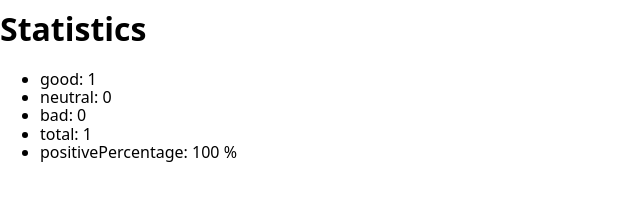
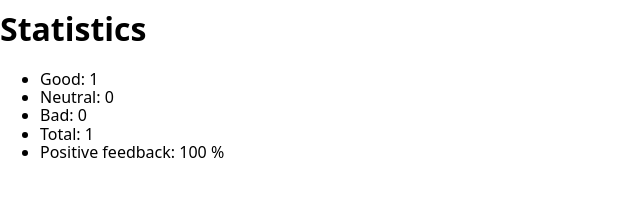
Before and after one commit to Dm3583/goit-react-hw-02-feedback, a React (Create React App) app: page / in a window 1280 px wide. Both pictures are taken after a click on the button "good". Shown: the part 163-364 px from the top of the page, without its empty margins (0-640 px from the left). Built offline with nearby package versions, Linux system fonts and the light colour scheme.

Commit message:
complite without styles

```diff
--- a/src/components/App.js
+++ b/src/components/App.js
@@ -1,8 +1,8 @@
 import React, { Component } from 'react';
-import FeedbackOptions from './FeedbackOptions/FeedbackOptions';
-import Statistics from './Statistics/Statistics';
-import Section from './Section/Section';
-import Notification from './Notification/Notification';
+import FeedbackOptions from './FeedbackOptions';
+import Statistics from './Statistics';
+import Section from './Section';
+import Notification from './Notification';
 
 class App extends Component {
   constructor() {
@@ -14,21 +14,27 @@ class App extends Component {
     };
   }
 
-  onClickGoodHandler = () => {
+  // onClickGoodHandler = () => {
+  //   this.setState(prevState => {
+  //     return { good: prevState.good + 1 };
+  //   });
+  // };
+
+  // onClickNeutralHandler = () => {
+  //   this.setState(prevState => {
+  //     return { neutral: prevState.neutral + 1 };
+  //   });
+  // };
+
+  // onClickBadHandler = () => {
+  //   this.setState(prevState => {
+  //     return { bad: prevState.bad + 1 };
+  //   });
+  // };
+
+  onFeedbackClickHandler = feedback => {
     this.setState(prevState => {
-      return { good: prevState.good + 1 };
-    });
-  };
-
-  onClickNeutralHandler = () => {
-    this.setState(prevState => {
-      return { neutral: prevState.neutral + 1 };
-    });
-  };
-
-  onClickBadHandler = () => {
-    this.setState(prevState => {
-      return { bad: prevState.bad + 1 };
+      return { [feedback]: prevState[feedback] + 1 };
     });
   };
 
@@ -45,42 +51,22 @@ class App extends Component {
   };
 
   render() {
+    const { good, neutral, bad } = this.state;
     return (
       <div>
-        {/* <h1>Please leave feedback</h1> */}
-
-        {/* <ul>
-          <li>
-            <button onClick={this.onClickGoodHandler}>good</button>
-          </li>
-          <li>
-            <button onClick={this.onClickNeutralHandler}>neutral</button>
-          </li>
-          <li>
-            <button onClick={this.onClickBadHandler}>bad</button>
-          </li>
-
-        </ul> */}
         <Section title={'Please leave feedback'}>
           <FeedbackOptions
             options={['good', 'neutral', 'bad']}
-            onLeaveFeedback={[
-              this.onClickGoodHandler,
-              this.onClickNeutralHandler,
-              this.onClickBadHandler,
-            ]}
+            onLeaveFeedback={this.onFeedbackClickHandler}
           />
         </Section>
 
-        {/* <h2>Statistics</h2> */}
         <Section title={'Statistics'}>
-          {this.state.good > 0 ||
-          this.state.neutral > 0 ||
-          this.state.bad > 0 ? (
+          {good > 0 || neutral > 0 || bad > 0 ? (
             <Statistics
-              good={this.state.good}
-              neutral={this.state.neutral}
-              bad={this.state.bad}
+              good={good}
+              neutral={neutral}
+              bad={bad}
               total={this.countTotalFeedback()}
               positivePercentage={this.countPositiveFeedbackPercentage()}
             />
@@ -88,14 +74,6 @@ class App extends Component {
             <Notification message={'No feedback given'} />
           )}
         </Section>
-
-        {/* <ul>
-          <li>good {this.state.good}</li>
-          <li>neutral {this.state.neutral}</li>
-          <li>bad {this.state.bad}</li>
-          <li>total {this.countTotalFeedback()}</li>
-          <li>Positive feedback {this.countPositiveFeedbackPercentage()}</li>
-        </ul> */}
       </div>
     );
   }
--- a/src/components/FeedbackOptions/FeedbackOptions.js
+++ b/src/components/FeedbackOptions/FeedbackOptions.js
@@ -4,10 +4,10 @@ import PropTypes from 'prop-types';
 const FeedbackOptions = ({ options, onLeaveFeedback }) => {
   return (
     <ul>
-      {options.map((opt, i) => {
+      {options.map(opt => {
         return (
           <li key={opt}>
-            <button type="button" onClick={onLeaveFeedback[i]}>
+            <button type="button" onClick={() => onLeaveFeedback(opt)}>
               {opt}
             </button>
           </li>
@@ -19,7 +19,7 @@ const FeedbackOptions = ({ options, onLeaveFeedback }) => {
 
 FeedbackOptions.propTypes = {
   options: PropTypes.arrayOf(PropTypes.string).isRequired,
-  onLeaveFeedback: PropTypes.arrayOf(PropTypes.func).isRequired,
+  onLeaveFeedback: PropTypes.func.isRequired,
 };
 
 export default FeedbackOptions;
--- /dev/null
+++ b/src/components/FeedbackOptions/index.js
@@ -0,0 +1 @@
+export { default } from './FeedbackOptions';
--- /dev/null
+++ b/src/components/Notification/index.js
@@ -0,0 +1 @@
+export { default } from './Notification';
--- /dev/null
+++ b/src/components/Section/index.js
@@ -0,0 +1 @@
+export { default } from './Section';
--- a/src/components/Statistics/Statistics.js
+++ b/src/components/Statistics/Statistics.js
@@ -5,18 +5,19 @@ const Statistics = props => {
   const statList = Object.entries(props);
   return (
     <ul>
-      {statList.map(prop => {
+      {statList.map(([key, value]) => {
         return (
-          <li key={prop[0]}>
-            {prop[0]}: {prop[1]}
+          <li key={key}>
+            {
+              (key =
+                key === 'positivePercentage'
+                  ? `Positive feedback`
+                  : key[0].toUpperCase() + key.slice(1))
+            }
+            : {value}
           </li>
         );
       })}
-      {/* <li>good {good}</li>
-            <li>neutral {neutral}</li>
-            <li>bad {bad}</li>
-            <li>total {total}</li>
-            <li>Positive feedback {positivePercentage}</li> */}
     </ul>
   );
 };
--- /dev/null
+++ b/src/components/Statistics/index.js
@@ -0,0 +1 @@
+export { default } from './Statistics';
```
